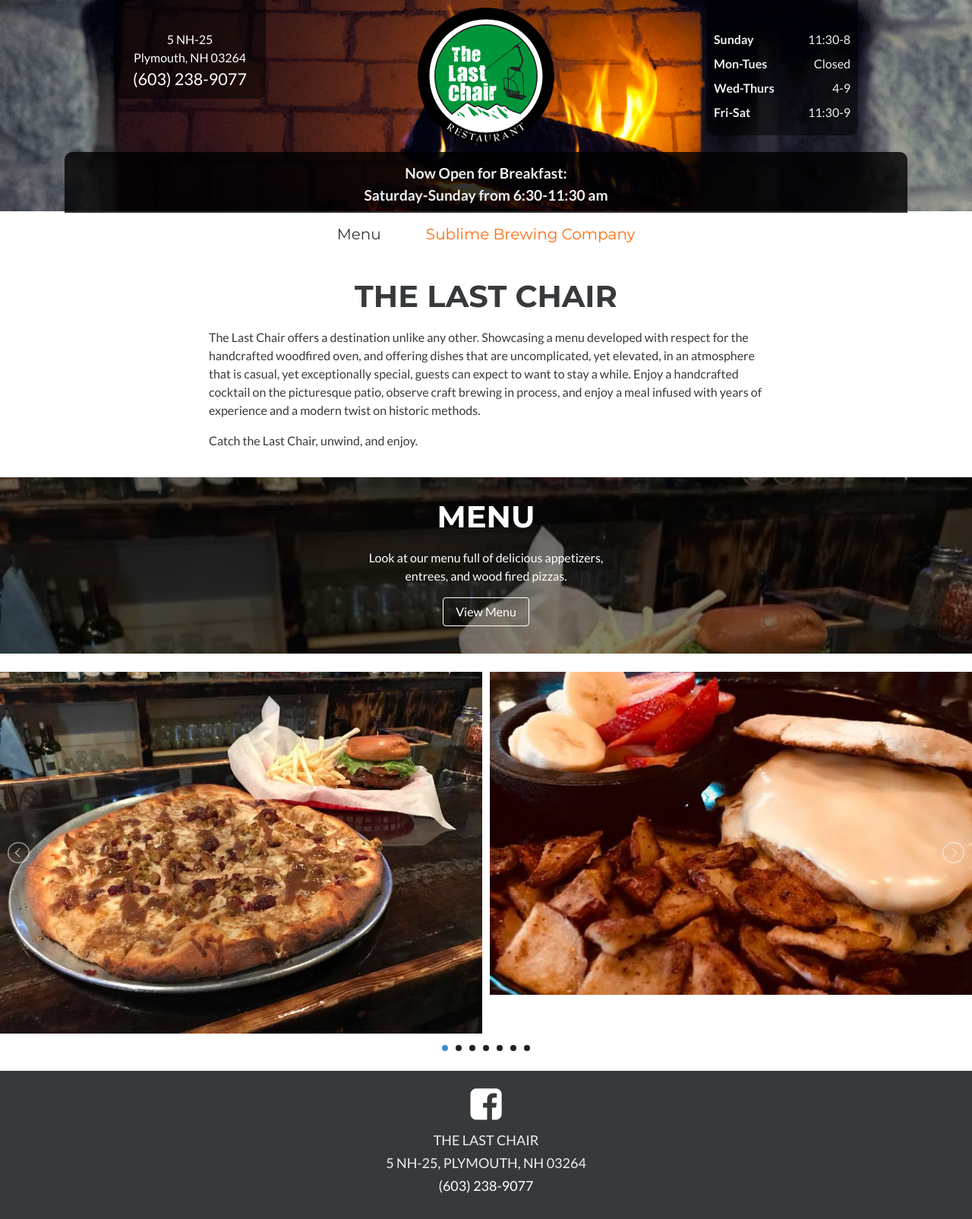
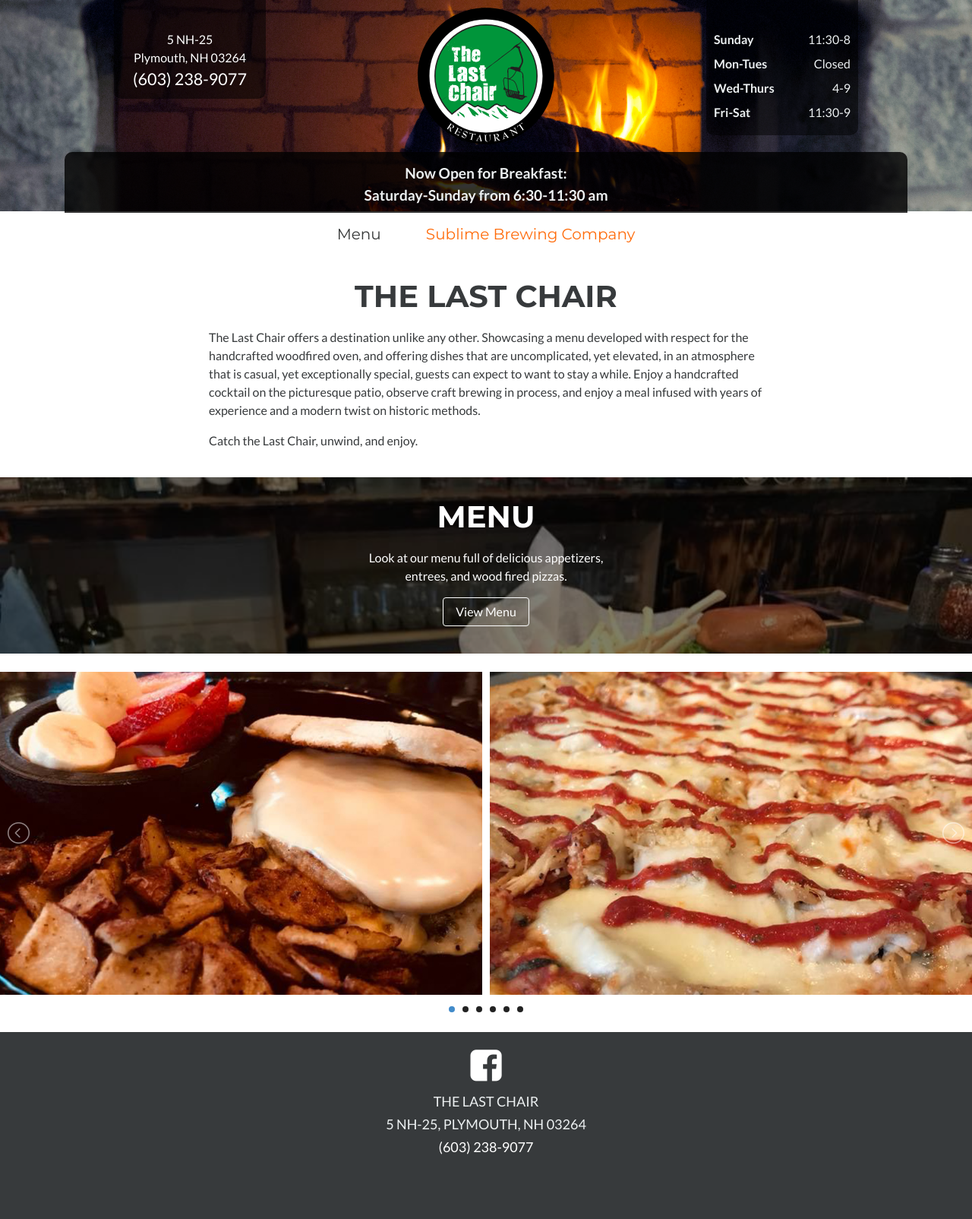
Before and after one commit to mtfullerton/thelastchair, a Jekyll site: the page built from index.html, in a window 1280 px wide. Shown: the whole page at 76% size. Built offline with Jekyll 4.4.1, drawn with Linux system fonts in a browser that asks for light colours; nearby versions of some CDN libraries; after the commit the page ends 1553 px from its top, so only the background shows below that.

Commit message:
Updated 'index.html' via CloudCannon

```diff
--- a/index.html
+++ b/index.html
@@ -41,9 +41,6 @@ menu_button: View Menu
   <div style="padding-bottom:20px">
     <ul id="responsive">
       <li>
-        <img src="/images/pizza.jpg" class="img-fluid">
-      </li>
-      <li>
         <img src="/images/sandwich.jpg" class="img-fluid">
       </li>
       <li>
```
